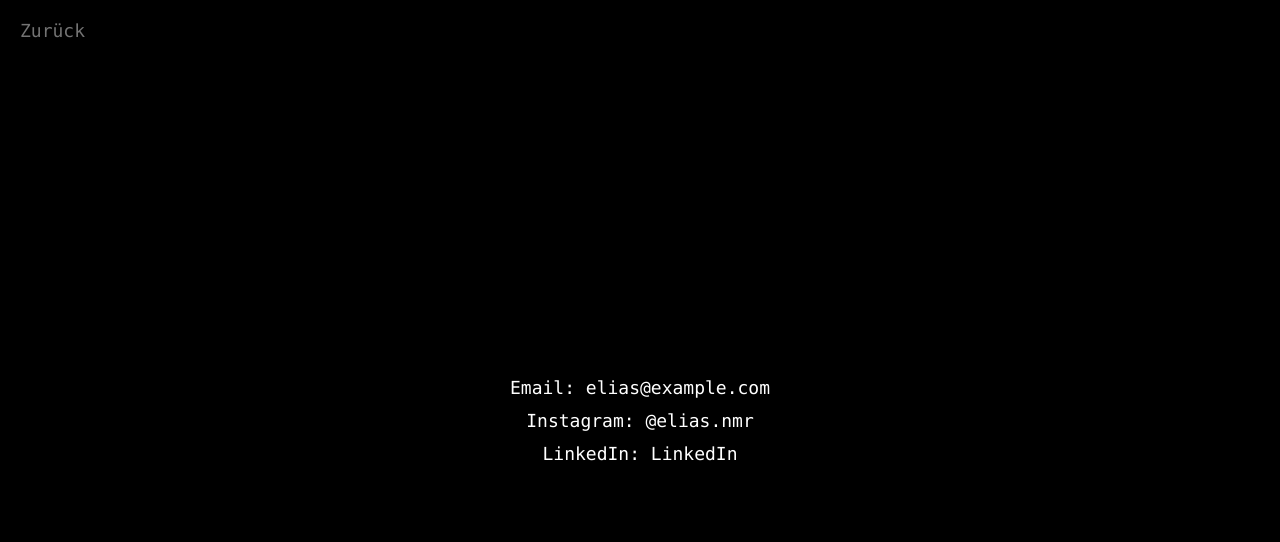
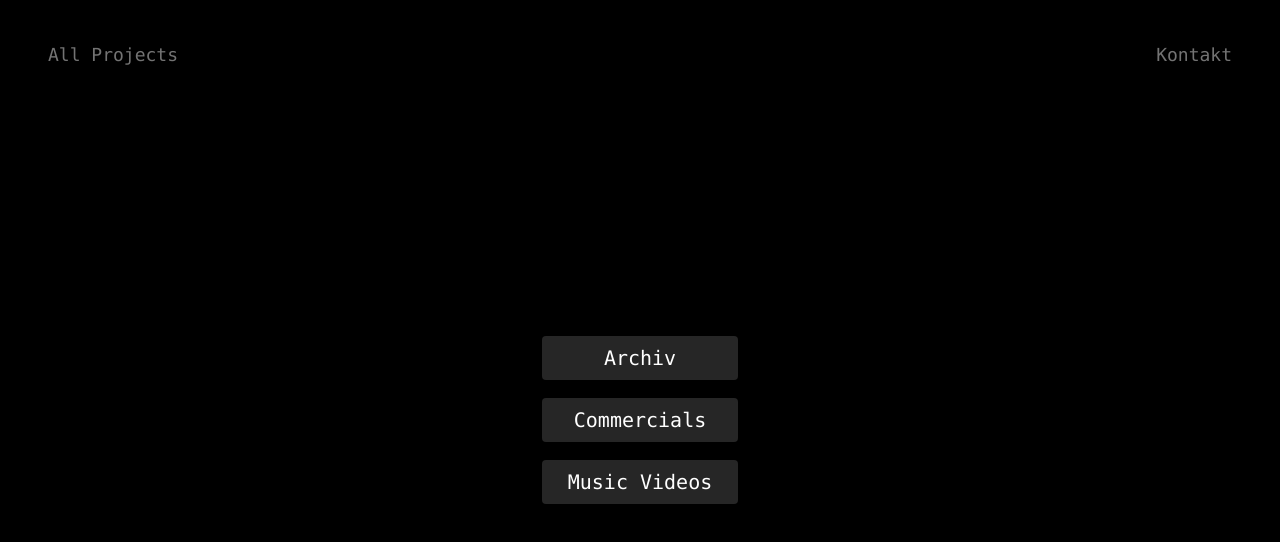
Before and after one commit to EliasMotion/eliasmotion.github.io, a plain HTML site: page index.html in a window 1280 px wide. Drawn offline with Linux system fonts and the light colour scheme.

Commit message:
Update index.html

```diff
--- a/index.html
+++ b/index.html
@@ -3,7 +3,7 @@
 <head>
 <meta charset="UTF-8">
 <meta name="viewport" content="width=device-width, initial-scale=1.0">
-<title>Kontakt</title>
+<title>Console Start</title>
 <style>
   body {
     margin: 0;
@@ -12,71 +12,142 @@
     color: #fff;
     font-family: "Consolas", "Courier New", monospace;
     font-size: 18px;
-    display: flex;
-    justify-content: center;
-    align-items: center;
-    height: 100vh;
   }
   #console {
     white-space: pre-wrap;
     overflow: hidden;
+    height: 100vh;
+  }
+  .menu-wrap {
+    position: relative;
+    width: 100%;
+    height: 100vh;
+    display: flex;
+    justify-content: center;
+    align-items: center;
     text-align: center;
   }
-  .contact-info {
-    display: none;
-    flex-direction: column;
-    gap: 12px;
-    text-align: center;
-  }
-  .back-btn {
+  .top-btn {
     position: absolute;
     top: 20px;
-    left: 20px;
+    padding: 4px 8px;
     text-decoration: none;
+    transition: color 0.25s ease;
     color: rgba(255,255,255,0.45);
-    transition: color 0.25s;
   }
-  .back-btn:hover, .back-btn:active {
-    color: rgba(255,255,255,1);
+  .top-btn.left { left: 20px; }
+  .top-btn.right { right: 20px; }
+  .top-btn:hover, .top-btn:active { color: rgba(255,255,255,1); }
+
+  .center-list {
+    display: flex;
+    flex-direction: column;
+    gap: 18px;
+    font-size: 20px;
+  }
+  .center-btn {
+    padding: 10px 26px;
+    background: rgba(255,255,255,0.15);
+    color: #fff;
+    text-decoration: none;
+    border-radius: 4px;
+    transition: background 0.25s, color 0.25s, transform 0.1s;
+  }
+  .center-btn:hover, .center-btn:active {
+    background: rgba(255,255,255,0.35);
+    color: #000;
+    transform: translateY(-1px);
+  }
+  @media (max-width:700px) {
+    .top-btn { position: static; margin: 6px; display: inline-block; }
   }
 </style>
 </head>
 <body>
-<a href="index.html" class="back-btn">Zurück</a>
 <div id="console"></div>
-<div class="contact-info" id="contactInfo">
-  <div>Email: elias@example.com</div>
-  <div>Instagram: <a href="https://www.instagram.com/elias.nmr/" target="_blank" style="color:#fff; text-decoration:none;">@elias.nmr</a></div>
-  <div>LinkedIn: <a href="https://www.linkedin.com/in/elias-neumair-008191279" target="_blank" style="color:#fff; text-decoration:none;">LinkedIn</a></div>
-</div>
 <script>
-const consoleDiv = document.getElementById('console');
-const contactDiv = document.getElementById('contactInfo');
+function typeLines(lines, speed, callback){
+  const consoleDiv = document.getElementById('console');
+  let i = 0;
+  function next(){
+    if(i < lines.length){
+      consoleDiv.textContent += lines[i] + '\n';
+      i++;
+      setTimeout(next, speed);
+    } else if(callback) callback();
+  }
+  next();
+}
 
-const lines = [
-  'C:\\Users> Loading contact info...',
-  'Initializing email module...',
-  'Preparing social links...',
-  'Done.'
+function showMenu(){
+  const consoleDiv = document.getElementById('console');
+  consoleDiv.innerHTML = '';
+  const wrap = document.createElement('div');
+  wrap.className = 'menu-wrap';
+
+  const left = document.createElement('a');
+  left.href = 'projects.html';
+  left.className = 'top-btn left';
+  left.textContent = 'All Projects';
+
+  const right = document.createElement('a');
+  right.href = 'contact.html';
+  right.className = 'top-btn right';
+  right.textContent = 'Kontakt';
+
+  const center = document.createElement('div');
+  center.className = 'center-list';
+  ['Archiv','Commercials','Music Videos'].forEach(text => {
+    const a = document.createElement('a');
+    a.href = text.toLowerCase().replace(/ /g,'') + '.html';
+    a.className = 'center-btn';
+    a.textContent = text;
+    center.appendChild(a);
+  });
+
+  wrap.appendChild(left);
+  wrap.appendChild(right);
+  wrap.appendChild(center);
+  consoleDiv.appendChild(wrap);
+
+  requestAnimationFrame(()=>{
+    center.querySelectorAll('.center-btn').forEach((el,i)=>{
+      el.style.opacity = 0;
+      el.style.transform = 'translateY(6px)';
+      setTimeout(()=>{
+        el.style.transition = 'opacity 300ms ease, transform 300ms ease';
+        el.style.opacity = 1;
+        el.style.transform = 'translateY(0)';
+      }, 60*i+40);
+    });
+  });
+}
+
+const startupLines = [
+  'Microsoft Windows [Version 10.0.19045.3208]',
+  '(c) Microsoft Corporation. Alle Rechte vorbehalten.',
+  '',
+  'C:\\Users> booting system...',
+  'Loading drivers...',
+  'Initializing hardware...',
+  'Checking Iliad Motion modules...',
+  'Loading Cirque engine...',
+  'Starting background processes...',
+  'Verifying system integrity...',
+  'Launching interface...',
+  'Accessing archives...',
+  'Preparing navigation...',
+  'Loading UI components...',
+  'Finalizing setup...',
+  'Elias is awesome',
+  'System ready.'
 ];
 
-let index = 0;
-function typeLine() {
-  if(index < lines.length){
-    consoleDiv.textContent += lines[index] + '\n';
-    index++;
-    setTimeout(typeLine, 80);
-  } else {
-    setTimeout(showContact, 100);
-  }
+while(startupLines.length < 50){
+  startupLines.push('C:\\Users> initializing process ' + (startupLines.length+1) + '...');
 }
 
-function showContact(){
-  consoleDiv.style.display = 'none';
-  contactDiv.style.display = 'flex';
-}
-
-typeLine();
+typeLines(startupLines, 50, showMenu);
 </script>
 </body>
 </html>
```
